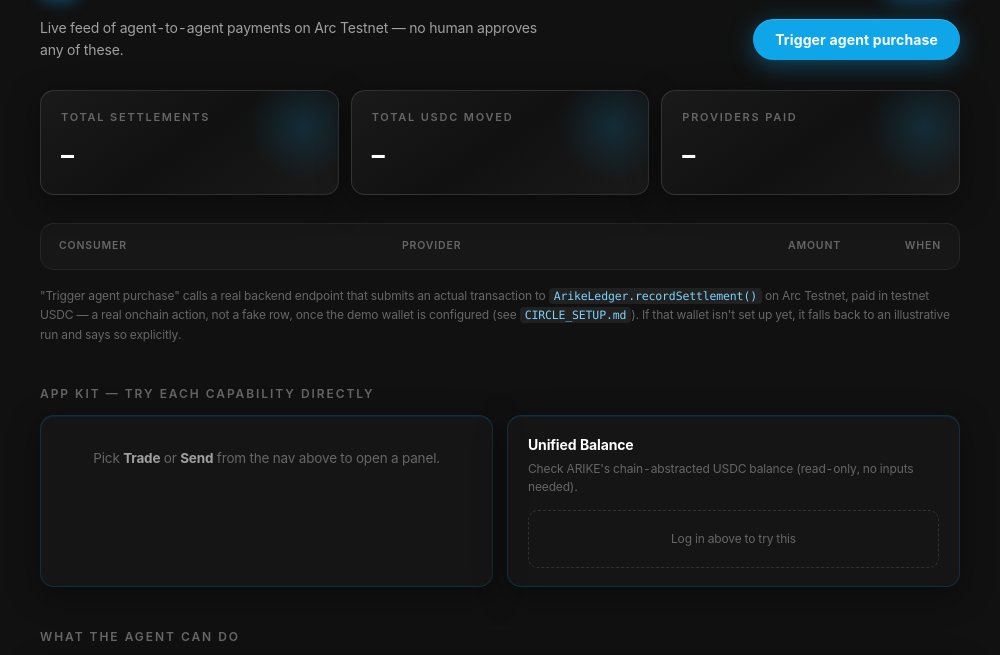
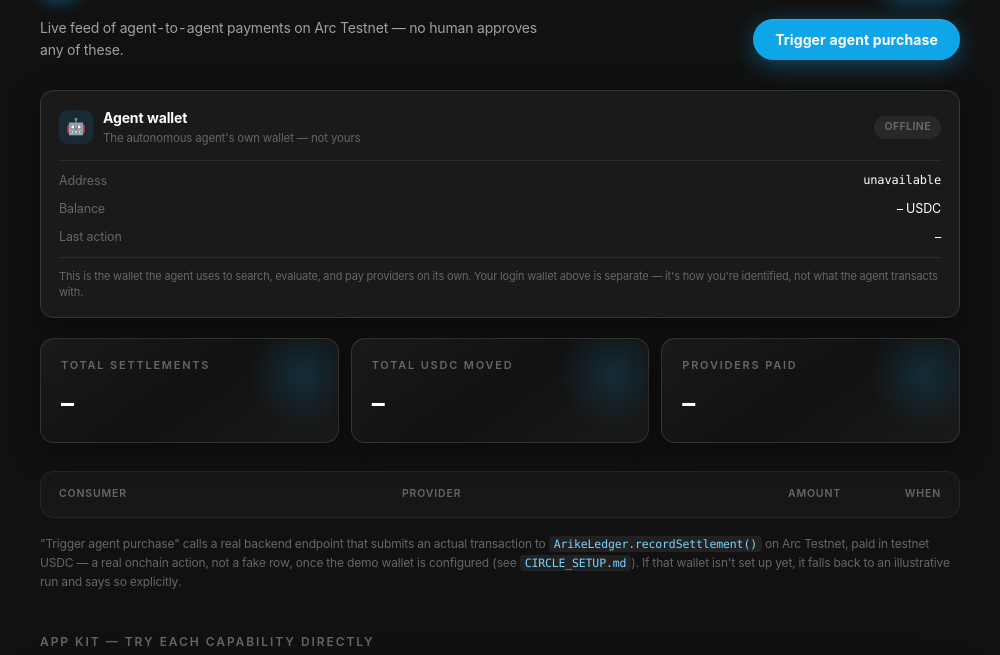
Before and after one commit to Goddesszee/arike, a website: page index.html in a window 1280 px wide. Shown: the part 89-744 px from the top of the page, without its empty margins (140-1140 px from the left). Drawn offline with Linux system fonts and the light colour scheme; no server answers; a web font is replaced by a local one.

Commit message:
Add Agent Wallet card (real address+balance+activity), remove redundant standalone Unified Balance panel

```diff
--- a/index.html
+++ b/index.html
@@ -255,6 +255,41 @@
   @keyframes up { from { opacity: 0; transform: translateY(6px); } to { opacity: 1; transform: translateY(0); } }
   .agent-log .done { color: var(--accent4); font-weight: 600; }
   .agent-log .done::before { content: '✓'; color: var(--accent4); }
+
+  .agent-wallet-card {
+    background: var(--surface);
+    border: 1px solid var(--border2);
+    border-radius: var(--radius);
+    padding: 16px 18px;
+    margin-bottom: 20px;
+    box-shadow: var(--shell-shadow);
+  }
+  .awc-head { display: flex; align-items: center; gap: 10px; margin-bottom: 12px; }
+  .awc-icon {
+    width: 34px; height: 34px; border-radius: 9px;
+    background: rgba(14,165,233,.12);
+    display: flex; align-items: center; justify-content: center;
+    font-size: 16px; flex-shrink: 0;
+  }
+  .awc-title { font-size: 14px; font-weight: 700; margin: 0; }
+  .awc-sub { font-size: 11.5px; color: var(--text3); margin: 0; }
+  .awc-status {
+    margin-left: auto;
+    font-size: 10.5px; font-weight: 700; text-transform: uppercase; letter-spacing: .04em;
+    padding: 3px 10px; border-radius: 100px;
+    background: rgba(34,197,94,.12); color: #22c55e;
+    white-space: nowrap;
+  }
+  .awc-status.offline { background: rgba(128,128,128,.14); color: var(--text3); }
+  .awc-rows { border-top: 1px solid var(--border); padding-top: 10px; display: flex; flex-direction: column; gap: 8px; }
+  .awc-row { display: flex; justify-content: space-between; align-items: center; font-size: 12.5px; }
+  .awc-row .k { color: var(--text3); }
+  .awc-row .v { color: var(--text); font-variant-numeric: tabular-nums; }
+  .awc-row .v.mono { font-family: 'SF Mono', Consolas, monospace; font-size: 12px; }
+  .awc-note {
+    border-top: 1px solid var(--border); margin-top: 10px; padding-top: 10px;
+    font-size: 11px; color: var(--text3); line-height: 1.5;
+  }
 
   .stats { display: grid; grid-template-columns: repeat(3, 1fr); gap: 12px; margin-bottom: 28px; }
   .stat {
@@ -594,6 +629,23 @@
       <button class="btn" id="simulateBtn">Trigger agent purchase</button>
     </div>
 
+    <div class="agent-wallet-card">
+      <div class="awc-head">
+        <div class="awc-icon">🤖</div>
+        <div>
+          <p class="awc-title">Agent wallet</p>
+          <p class="awc-sub">The autonomous agent's own wallet — not yours</p>
+        </div>
+        <span class="awc-status" id="awcStatus">–</span>
+      </div>
+      <div class="awc-rows">
+        <div class="awc-row"><span class="k">Address</span><span class="v mono" id="awcAddress">–</span></div>
+        <div class="awc-row"><span class="k">Balance</span><span class="v" id="awcBalance">–</span></div>
+        <div class="awc-row"><span class="k">Last action</span><span class="v" id="awcLastAction">–</span></div>
+      </div>
+      <div class="awc-note">This is the wallet the agent uses to search, evaluate, and pay providers on its own. Your login wallet above is separate — it's how you're identified, not what the agent transacts with.</div>
+    </div>
+
     <div class="agent-log" id="agentLog">
       <div class="agent-log-header"><span class="live-dot-sm"></span>Agent activity</div>
       <div class="agent-log-body" id="agentLogBody"></div>
@@ -729,16 +781,6 @@
           </div>
           <button class="btn swap-submit-btn" id="bridgeBtn">Bridge to Arc</button>
           <div class="action-result" id="bridgeResult"></div>
-        </div>
-      </div>
-
-      <div class="action-card">
-        <h3>Unified Balance</h3>
-        <p>Check ARIKE's chain-abstracted USDC balance (read-only, no inputs needed).</p>
-        <div id="balanceLocked" class="locked-note">Log in above to try this</div>
-        <div id="balanceForm" style="display:none">
-          <button class="btn-sm" id="balanceBtn">Check Balance</button>
-          <div class="action-result" id="balanceResult"></div>
         </div>
       </div>
     </div>
@@ -891,7 +933,7 @@
 
     function updateFormLocks() {
       const connected = !!getWallet();
-      [['swapLocked', 'swapForm'], ['sendLocked', 'sendForm'], ['bridgeLocked', 'bridgeForm'], ['balanceLocked', 'balanceForm']]
+      [['swapLocked', 'swapForm'], ['sendLocked', 'sendForm'], ['bridgeLocked', 'bridgeForm']]
         .forEach(([lockedId, formId]) => {
           document.getElementById(lockedId).style.display = connected ? 'none' : 'block';
           document.getElementById(formId).style.display = connected ? 'block' : 'none';
@@ -1327,11 +1369,53 @@
         document.getElementById("statusPill").textContent = data.live ? "live · Arc Testnet" : "demo mode";
         window.__fetchedSettlements = data.settlements;
         render();
+        updateAgentWalletLastAction();
       } catch (err) {
         document.getElementById("statusPill").textContent = "connection error";
         console.error(err);
       }
     }
+
+    function updateAgentWalletLastAction() {
+      const all = [...(simulatedRows || []), ...(window.__fetchedSettlements || [])];
+      const el = document.getElementById('awcLastAction');
+      if (!all.length) { el.textContent = 'No activity yet'; return; }
+      const latest = all[0];
+      el.textContent = `Paid ${shorten(latest.provider)}, ${timeAgo(latest.timestamp)}`;
+    }
+
+    async function initAgentWalletCard() {
+      const statusEl = document.getElementById('awcStatus');
+      const addrEl = document.getElementById('awcAddress');
+      const balEl = document.getElementById('awcBalance');
+      try {
+        const configRes = await fetch('/api/config');
+        const config = await configRes.json();
+        if (config.agentWalletAddress) {
+          addrEl.textContent = shortenAddr(config.agentWalletAddress);
+          addrEl.title = config.agentWalletAddress;
+          statusEl.textContent = 'Active';
+          statusEl.classList.remove('offline');
+        } else {
+          addrEl.textContent = 'not configured';
+          statusEl.textContent = 'Offline';
+          statusEl.classList.add('offline');
+        }
+      } catch (err) {
+        addrEl.textContent = 'unavailable';
+        statusEl.textContent = 'Offline';
+        statusEl.classList.add('offline');
+      }
+      try {
+        const balRes = await fetch('/api/balance');
+        const balData = await balRes.json();
+        balEl.textContent = balData.ok && balData.result ? `${balData.result.totalConfirmedBalance} USDC` : '– USDC';
+      } catch (err) {
+        balEl.textContent = '– USDC';
+      }
+    }
+    initAgentWalletCard();
+
     document.getElementById("simulateBtn").addEventListener("click", runSimulation);
     refresh();
     setInterval(refresh, 4000);
@@ -1417,9 +1501,6 @@
         })
       )
     );
-    document.getElementById("balanceBtn").addEventListener("click", () =>
-      runAction("balanceBtn", "balanceResult", () => fetch("/api/balance").then((r) => r.json()))
-    );
   </script>
 </body>
 </html>
```
